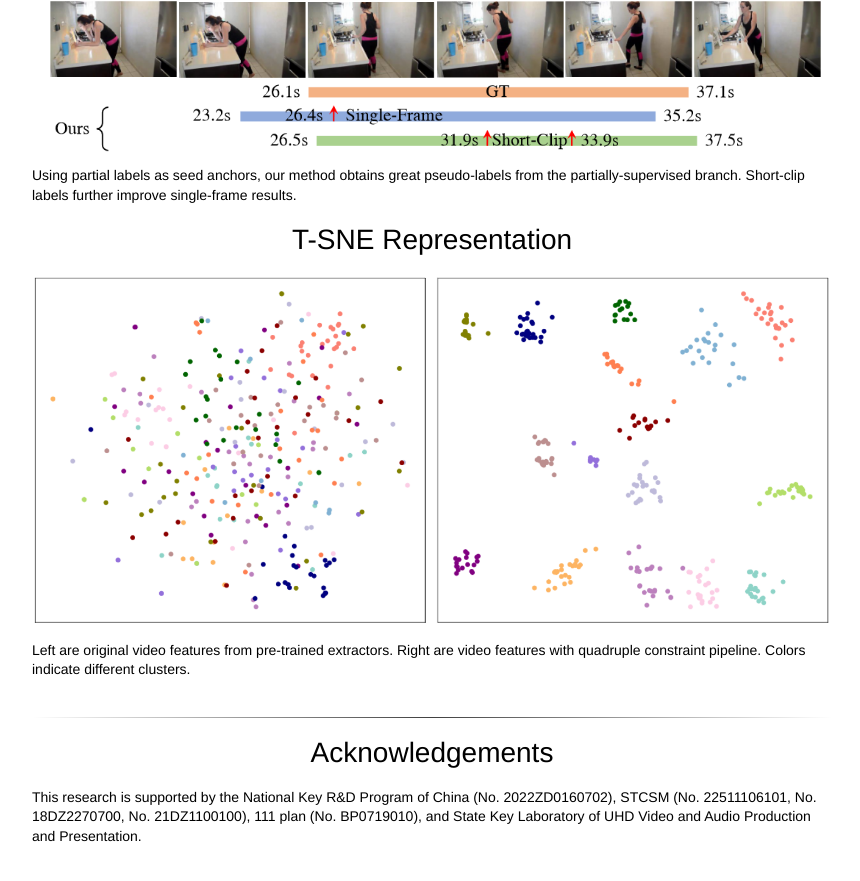
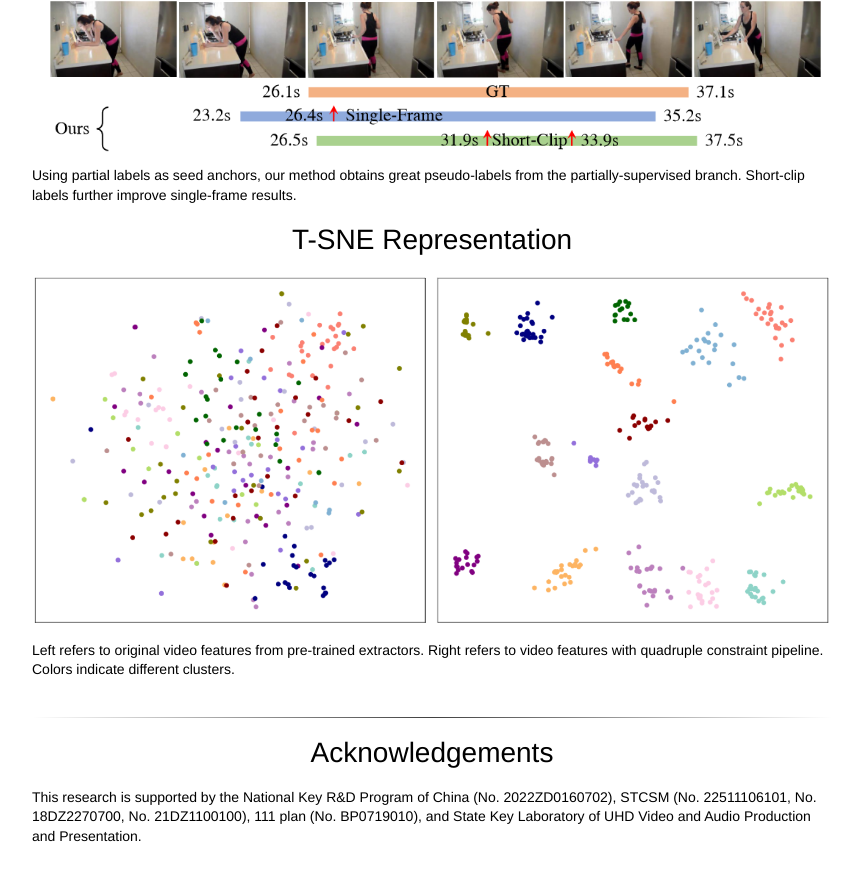
Before and after one commit to ju-chen/Voide1220.github.io, a Jekyll site: the page constraint_union/index.html, which Jekyll copies as it is, in a window 1280 px wide and 900 px high, scrolled down 4843 px. Shown: the top 881 px of the window, without its empty margins (208-1068 px from the left). Built offline with Jekyll 4.4.1, drawn with Linux system fonts in a browser that asks for light colours; some web fonts are replaced.

Commit message:
Update index.html

```diff
--- a/constraint_union/index.html
+++ b/constraint_union/index.html
@@ -366,7 +366,7 @@
 
 	<center><h1>T-SNE Representation</h1></center>
         <p><img class="center"  src="./image/tsne.PNG" width="800px"></p>
-	<p> Left are original video features from pre-trained extractors. Right are video features with quadruple constraint pipeline. Colors indicate different clusters. </p>
+	<p> Left refers to original video features from pre-trained extractors. Right refers to video features with quadruple constraint pipeline. Colors indicate different clusters. </p>
 
       <br>
       <hr>
```
